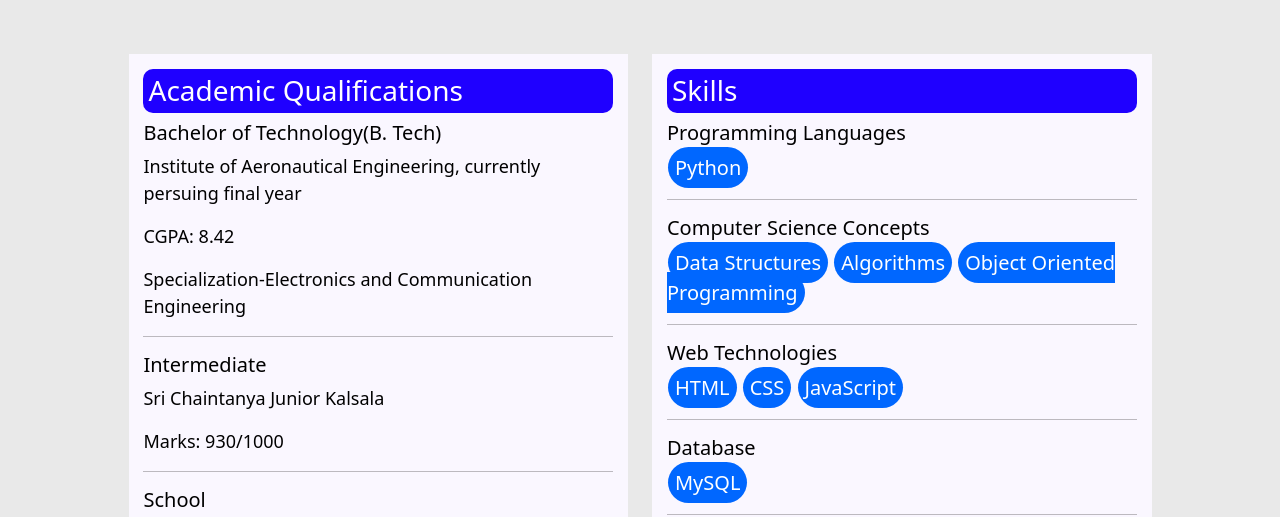
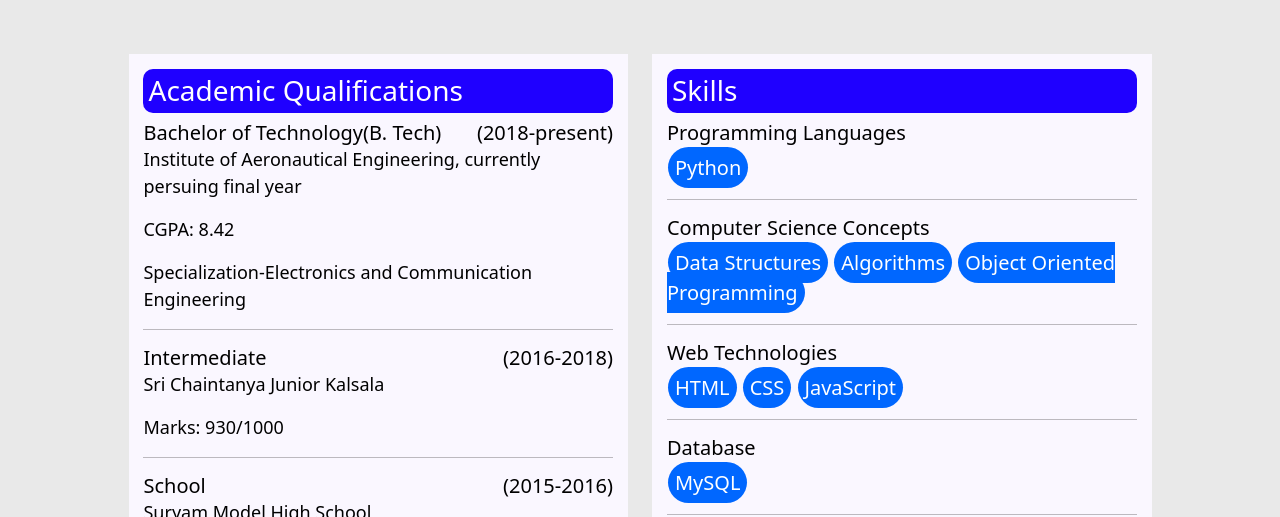
Before and after one commit to sreeramracha/resume, a plain HTML site: page index.html in a window 1280 px wide. Shown: the part 254-771 px from the top of the page. Drawn offline with nearby package versions, Linux system fonts and the light colour scheme.

Commit message:
Added years to academics

```diff
--- a/index.html
+++ b/index.html
@@ -7,8 +7,6 @@
     <title>Resume</title>
     <link rel="stylesheet" href="./css/style.css">
     <link href="https://cdn.jsdelivr.net/npm/bootstrap@5.1.3/dist/css/bootstrap.min.css" rel="stylesheet" integrity="sha384-1BmE4kWBq78iYhFldvKuhfTAU6auU8tT94WrHftjDbrCEXSU1oBoqyl2QvZ6jIW3" crossorigin="anonymous">
-    <script src="https://cdn.jsdelivr.net/npm/bootstrap@5.1.3/dist/js/bootstrap.bundle.min.js" integrity="sha384-ka7Sk0Gln4gmtz2MlQnikT1wXgYsOg+OMhuP+IlRH9sENBO0LRn5q+8nbTov4+1p" crossorigin="anonymous"></script>
-    <script src="https://kit.fontawesome.com/4af2300218.js" crossorigin="anonymous"></script>
 
 </head>
 <body>
@@ -32,17 +30,25 @@
                 <div class="col-lg-6">
                     <div class="first-column">
                         <h3 class="headings" >Academic Qualifications</h3>
-                        <h5>Bachelor of Technology(B. Tech)</h5>
+                        <div class="aca-block">
+                            <h5 class="inst-names">Bachelor of Technology(B. Tech)</h5>
+                            <h5 class="years">(2018-present)</h5>
+                        </div>
                         <p>Institute of Aeronautical Engineering, currently persuing final year</p>
                         <p>CGPA: 8.42</p>
                         <p>Specialization-Electronics and Communication Engineering</p>
-
                         <hr>
-                        <h5>Intermediate</h5>
+                        <div class="aca-block">
+                            <h5 class="inst-names">Intermediate</h5>
+                            <h5 class="years">(2016-2018)</h5>
+                        </div>
                         <p>Sri Chaintanya Junior Kalsala</p>
                         <p>Marks: 930/1000</p>
                         <hr>
-                        <h5>School</h5>
+                        <div class="aca-block">
+                            <h5 class="inst-names">School</h5>
+                            <h5 class="years">(2015-2016)</h5>
+                        </div>
                         <p>Suryam Model High School</p>
                         <p>GPA: 9.8</p>
                     </div>
@@ -142,5 +148,7 @@
     </div>
 
     <script src="index.js"></script>
+    <script src="https://cdn.jsdelivr.net/npm/bootstrap@5.1.3/dist/js/bootstrap.bundle.min.js" integrity="sha384-ka7Sk0Gln4gmtz2MlQnikT1wXgYsOg+OMhuP+IlRH9sENBO0LRn5q+8nbTov4+1p" crossorigin="anonymous"></script>
+    <script src="https://kit.fontawesome.com/4af2300218.js" crossorigin="anonymous"></script>
 </body>
 </html>
```
